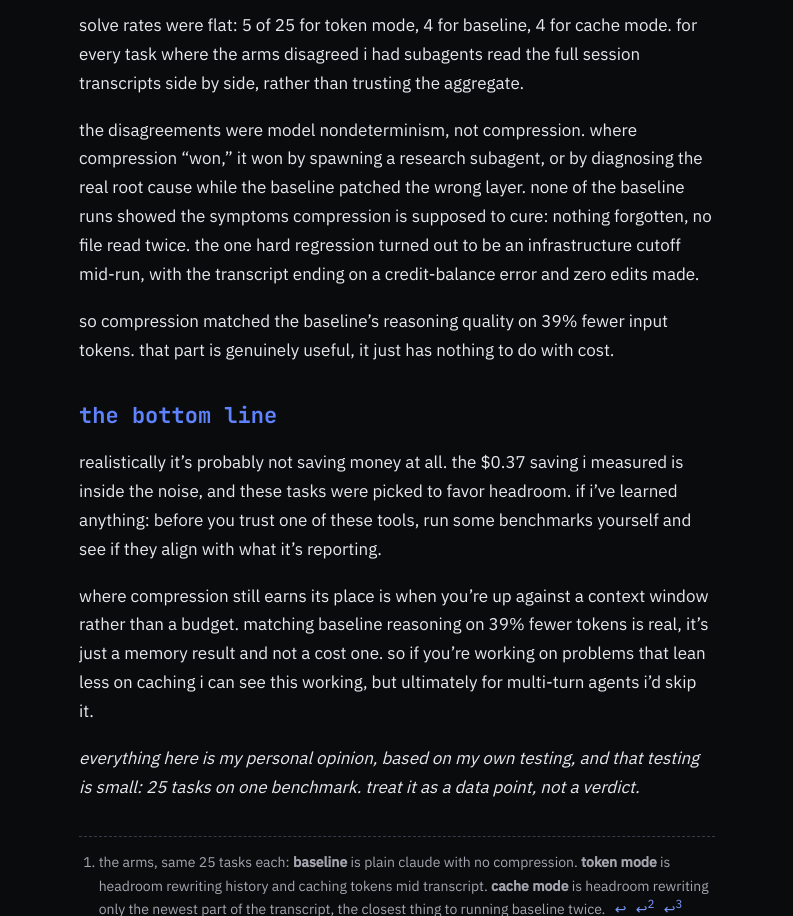
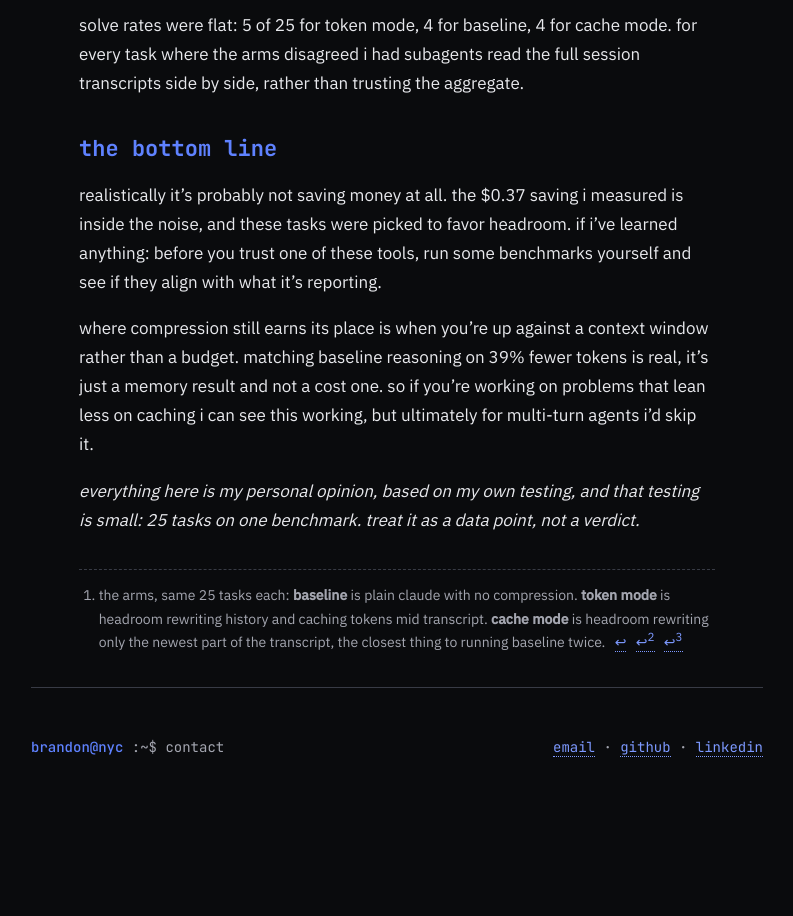
Before and after one commit to ProjectBarks/projectbarks.github.io, a plain HTML site: page writing/headroom-fewer-tokens-bigger-bill.html in a window 1280 px wide. Shown: the part 4564-5480 px from the top of the page, without its empty margins (243-1036 px from the left). After the commit the page ends 5444 px from the top, so only its background shows below. Drawn offline with Linux system fonts and the light colour scheme.

Commit message:
Release v2.0.0: trim quality section

```diff
--- a/writing/headroom-fewer-tokens-bigger-bill.html
+++ b/writing/headroom-fewer-tokens-bigger-bill.html
@@ -127,8 +127,6 @@
 <p>per task, the meter happily reported a saving on trials that came out more expensive than baseline. drop the trials that crashed early and booked a saving for work they never did, and the remaining tasks came out $8.98 more expensive than baseline while the meter still showed $15.41 saved. a savings number that can’t come out negative isn’t measuring savings.</p>
 <h2 id="it-did-not-make-the-agent-worse">it did not make the agent worse</h2>
 <p>solve rates were flat: 5 of 25 for token mode, 4 for baseline, 4 for cache mode. for every task where the arms disagreed i had subagents read the full session transcripts side by side, rather than trusting the aggregate.</p>
-<p>the disagreements were model nondeterminism, not compression. where compression “won,” it won by spawning a research subagent, or by diagnosing the real root cause while the baseline patched the wrong layer. none of the baseline runs showed the symptoms compression is supposed to cure: nothing forgotten, no file read twice. the one hard regression turned out to be an infrastructure cutoff mid-run, with the transcript ending on a credit-balance error and zero edits made.</p>
-<p>so compression matched the baseline’s reasoning quality on 39% fewer input tokens. that part is genuinely useful, it just has nothing to do with cost.</p>
 <h2 id="the-bottom-line">the bottom line</h2>
 <p>realistically it’s probably not saving money at all. the $0.37 saving i measured is inside the noise, and these tasks were picked to favor headroom. if i’ve learned anything: before you trust one of these tools, run some benchmarks yourself and see if they align with what it’s reporting.</p>
 <p>where compression still earns its place is when you’re up against a context window rather than a budget. matching baseline reasoning on 39% fewer tokens is real, it’s just a memory result and not a cost one. so if you’re working on problems that lean less on caching i can see this working, but ultimately for multi-turn agents i’d skip it.</p>
```
